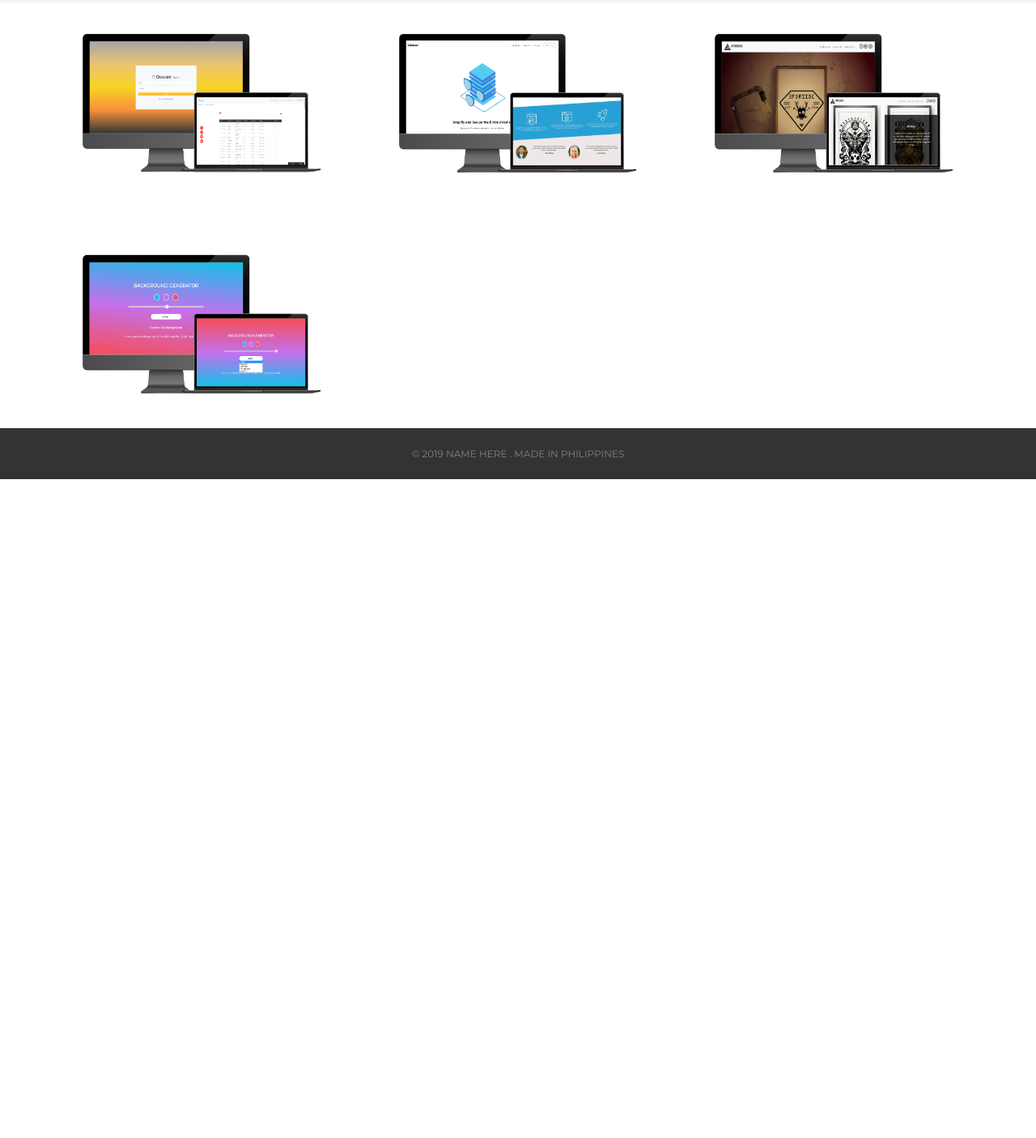
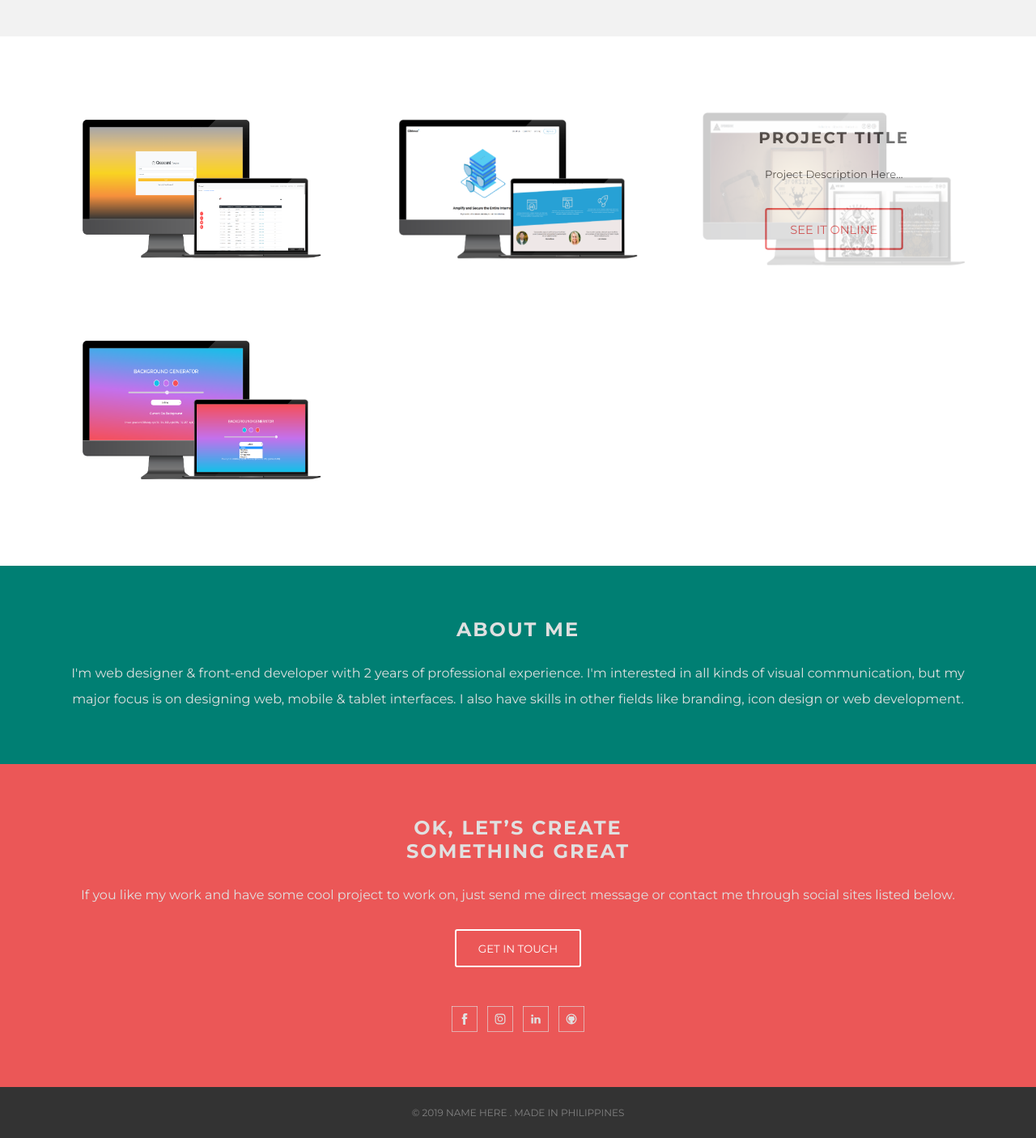
Before and after one commit to knieth/knieth.github.io, a plain HTML site: page index.html in a window 1280 px wide. Shown: the part 1027-2433 px from the top of the page at 81% size. Before the commit the page ends 1619 px from the top, so only its background shows below. Drawn offline with Linux system fonts and the light colour scheme.

Commit message:
new content/animations added

```diff
--- a/index.html
+++ b/index.html
@@ -22,23 +22,70 @@
             <button class="cta">CHECK MY WORK</button>
         </section>
         <section >
-            <div class="container grid-header">
+            <div class="container grid-header center container-padding dark-text">
                 <h2>PORTFOLIO</h2>
                 <p>Below you can see some projects I've been working on lately. I divide each project into four follow-up areas: comprehensive research, wireframing, design & development. This process allows me to create great product with client goals in mind.</p>
             </div>
-            <div class="grid-wrapper container">
+            <div class="grid-wrapper container container-padding relative">
                 <div class="box">
                     <img src="img/potfolio items-01.png" alt="">
+                    <div class="overlay">
+                        <div class="box-text-content center dark-text medium-font-size">
+                           <h2>PROJECT TITLE</h2>
+                           <p>Project Description Here...</p>
+                           <button class="cta-accent">SEE IT ONLINE</button>
+                        </div>
+                    </div>
                 </div>
                 <div class="box">
                     <img src="img/potfolio items-03.png" alt="">
+                    <div class="overlay">
+                        <div class="box-text-content center dark-text medium-font-size">
+                            <h2>PROJECT TITLE</h2>
+                            <p>Project Description Here...</p>
+                            <button class="cta-accent">SEE IT ONLINE</button>
+                        </div>
+                    </div>
                 </div>
                 <div class="box">
                     <img src="img/potfolio items-04.png" alt="">
+                    <div class="overlay">
+                        <div class="box-text-content center dark-text medium-font-size">
+                            <h2>PROJECT TITLE</h2>
+                            <p>Project Description Here...</p>
+                            <button class="cta-accent">SEE IT ONLINE</button>
+                        </div>
+                    </div>
                 </div>
                 <div class="box">
                     <img src="img/potfolio items-02.png" alt="">
+                    <div class="overlay">
+                        <div class="box-text-content center dark-text medium-font-size">
+                            <h2>PROJECT TITLE</h2>
+                            <p>Project Description Here...</p>
+                            <button class="cta-accent">SEE IT ONLINE</button>
+                        </div>
+                    </div>
                 </div>
+            </div>
+        </section>
+        <section class="center container container-padding light-text secondary-bg">
+            <h2>ABOUT ME</h2>
+            <p>I'm web designer & front-end developer with 2 years of professional experience.
+                I'm interested in all kinds of visual communication, but my major focus is on designing web, mobile & tablet interfaces.
+                I also have skills in other fields like branding, icon design or web development.</p>
+        </section>
+        <section class="primary-bg light-text center container container-padding" >
+            <h2>OK, LET’S CREATE <br>
+                    SOMETHING GREAT</h2>
+            <p>If you like my work and have some cool project to work on,
+                just send me direct message or contact me through social sites listed below.</p>
+            <button class="cta">GET IN TOUCH</button>
+            <div class="margin-top">
+                <a href="" ><img class="small-icon" src="img/facebook-light.svg" alt="facebook"></a>
+                <a href=""><img class="small-icon" src="img/instagram-light.svg" alt="instagram"></a>
+                <a href=""><img class="small-icon" src="img/linkedin-light.svg" alt="linkedin"></a>
+                <a href=""><img class="small-icon" src="img/github-light.svg" alt="github"></a>
             </div>
         </section>
     <footer>
--- a/style.css
+++ b/style.css
@@ -5,17 +5,8 @@
     margin:0;
     font-family: 'Montserrat', sans-serif;
 }
-.red{
-    background-color: #F44336;
-}
-.blue{
-    background-color: #2196F3;
-}
-.green{
-    background-color:#4CAF50;
-}
-.gray{
-    background-color: #9E9E9E;
+p{
+    line-height: 2;
 }
 .container{
     padding:0 5% 0 5%;
@@ -26,7 +17,7 @@
     background-color: #F2F2F2;
 }
 .main-nav li{
-    padding:.5em;
+    padding:1em;
 
 }
 .main-nav li a{
@@ -63,15 +54,42 @@ a{
     color:white;
     cursor: pointer;
 }
-.grid-header{
+.cta-accent{
+    margin-top:2em;
+    padding:1em 2em 1em 2em;
+    background:transparent;
+    border:2px solid #EB5757;
+    border-radius:3px;
+    color:#EB5757;
+    cursor: pointer;
+}
+.center{
     display:flex;
     flex-direction: column;
     align-items: center;
     justify-content: center;
     text-align:center;
+}
+.grid-header{
+    background-color: #F2F2F2;
+}
+.container-padding{
     padding:4em 5% 4em 5%;
+}
+.light-text{
+    color:#E0E0E0;
+}
+.dark-text{
     color:#4F4F4F;
-    background-color: #F2F2F2;
+}
+.secondary-bg{
+    background-color:#007F73;
+}
+.primary-bg{
+    background-color:#EB5757;
+}
+.medium-font-size{
+    font-size:.75em;
 }
 h2{
     margin:0 0 1em 0;
@@ -92,6 +110,40 @@ h2{
     grid-gap:20px;
     grid-template-columns: repeat(auto-fill, minmax(350px,1fr));
 }
+.small-icon{
+    width:32px;
+    padding:0 .25em 0 .25em ;
+}
+
+.margin-top{
+    margin-top:3em;
+}
+.overlay{
+    position:absolute;
+    width:100%;
+    height: 0%;
+    top:0;
+    left: 0;
+    right: 0;
+    transition: .5s ease-in-out;
+    opacity:0;
+    background-color:white;
+    border-radius:5px;
+}
+.box:hover .overlay{
+    opacity:.8;
+    height:100%;
+}
+.box img{
+    transition: .5s ease-in-out;
+}
+.box:hover img{
+    opacity:1;
+}
+.box-text-content{
+    padding:15% 0 2.5% 0;
+}
+
 footer{
     background-color: #333333;
     color:#828282;
```
Also changed, not shown: img/facebook-light.svg (added), img/github-light.svg (added), img/instagram-light.svg (added), img/linkedin-light.svg (added).
